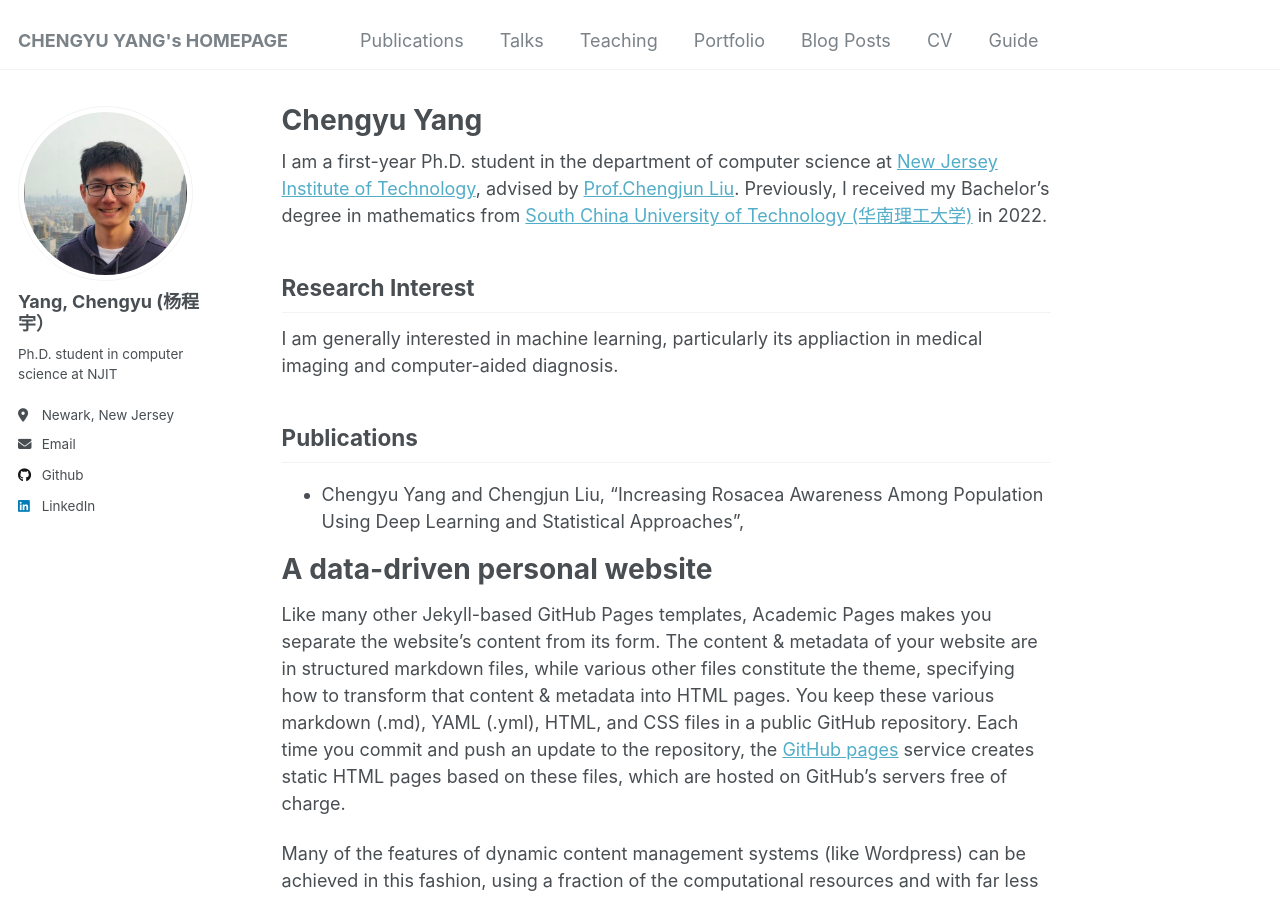
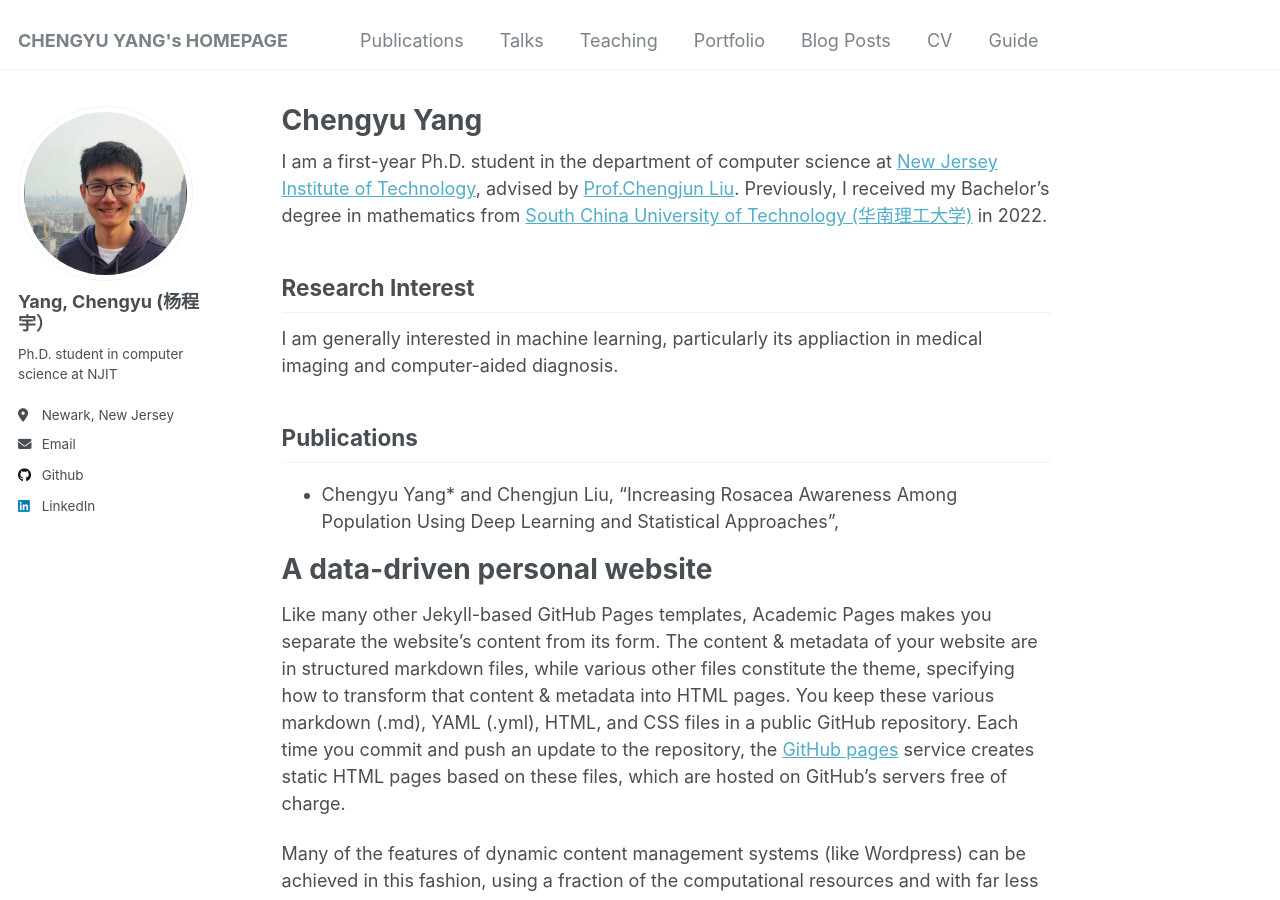
Before and after one commit to cyang322/cyang322.github.io, a Jekyll site: the page built from _pages/about.md, in a window 1280 px wide and 900 px high. Built offline with Jekyll 4.4.1, drawn with Linux system fonts in a browser that asks for light colours.

```diff
--- a/_pages/about.md
+++ b/_pages/about.md
@@ -15,7 +15,7 @@ I am generally interested in machine learning, particularly its appliaction in m
 
 Publications
 ------
-- Chengyu Yang and Chengjun Liu, "Increasing Rosacea Awareness Among Population Using Deep Learning and Statistical Approaches",
+- Chengyu Yang* and Chengjun Liu, "Increasing Rosacea Awareness Among Population Using Deep Learning and Statistical Approaches",
 
 A data-driven personal website
 ======
```
